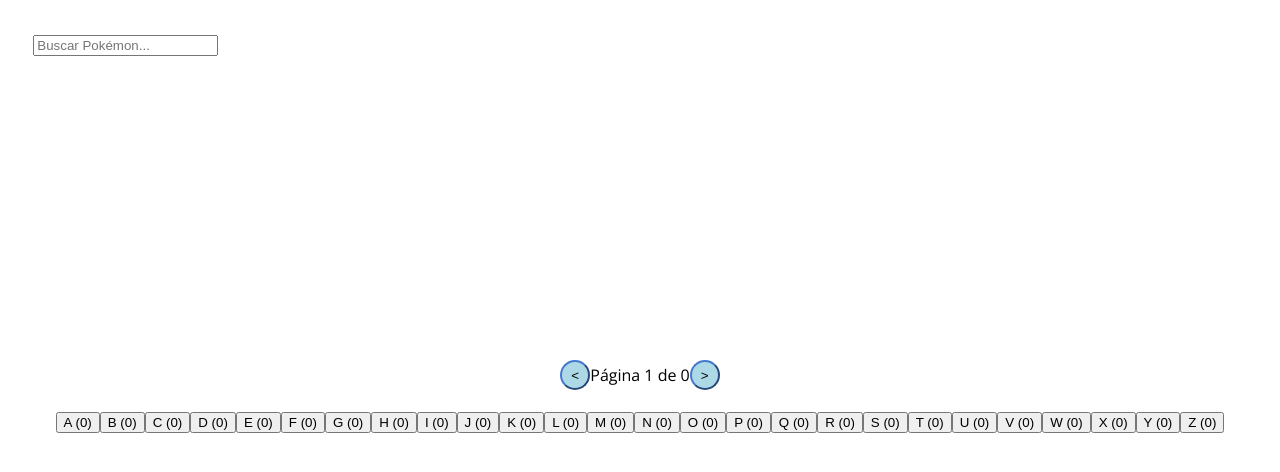
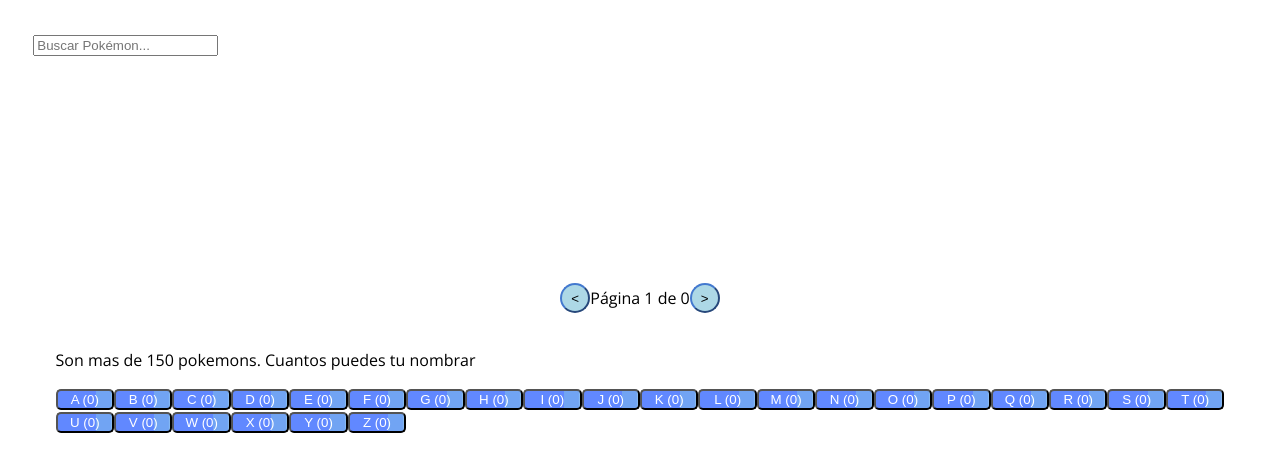
Before and after one commit to ReginaGalvezCh/TestPokemon, a plain HTML site: page index.html at #!/pokemons in a window 1280 px wide. Drawn offline with nearby package versions, Linux system fonts and the light colour scheme; some packages are replaced by stand-ins of ours; no server answers.

Commit message:
style for alphabet

```diff
--- a/assets/css/style.css
+++ b/assets/css/style.css
@@ -117,6 +117,7 @@
   align-items: center;
   width: 150px;
   grid-area: poke-name;
+  margin:1%;
 }
 .poke-name:hover {
 background-color: #f49545;
@@ -178,9 +179,17 @@
   height: 30px;
   border-color: #4379cf;
 }
+.alphabet-btn,
 .pag-btn:hover{
 cursor:pointer;
 }
+.alphabet-btn{
+  background: linear-gradient(to right,#6188ff,#6188ff 70%,#71a4f3 71%,#71a4f3 97%,#8ec0f0 100%);
+  border-radius: 5px;
+  color: white;
+  width: 5%;
+}
+
 @media only screen and (max-width: 768px) {
   .container {
 
--- a/components/pokemonTable/pokemonTable.html
+++ b/components/pokemonTable/pokemonTable.html
@@ -42,7 +42,8 @@
         <div class="alphabet-container">
             <div ng-controller="AlphabetSummaryController">
                 <div class="alphabet-list">
-                    <button ng-repeat="letter in 'ABCDEFGHIJKLMNOPQRSTUVWXYZ'.split('')"
+                    <p>Son mas de 150 pokemons. Cuantos puedes tu nombrar</p>
+                    <button  class="alphabet-btn" ng-repeat="letter in 'ABCDEFGHIJKLMNOPQRSTUVWXYZ'.split('')"
                     ng-click="filterByLetter(letter)">
                 {{ letter }} ({{ alphabetCount[letter] || 0 }})
             </button>
```
